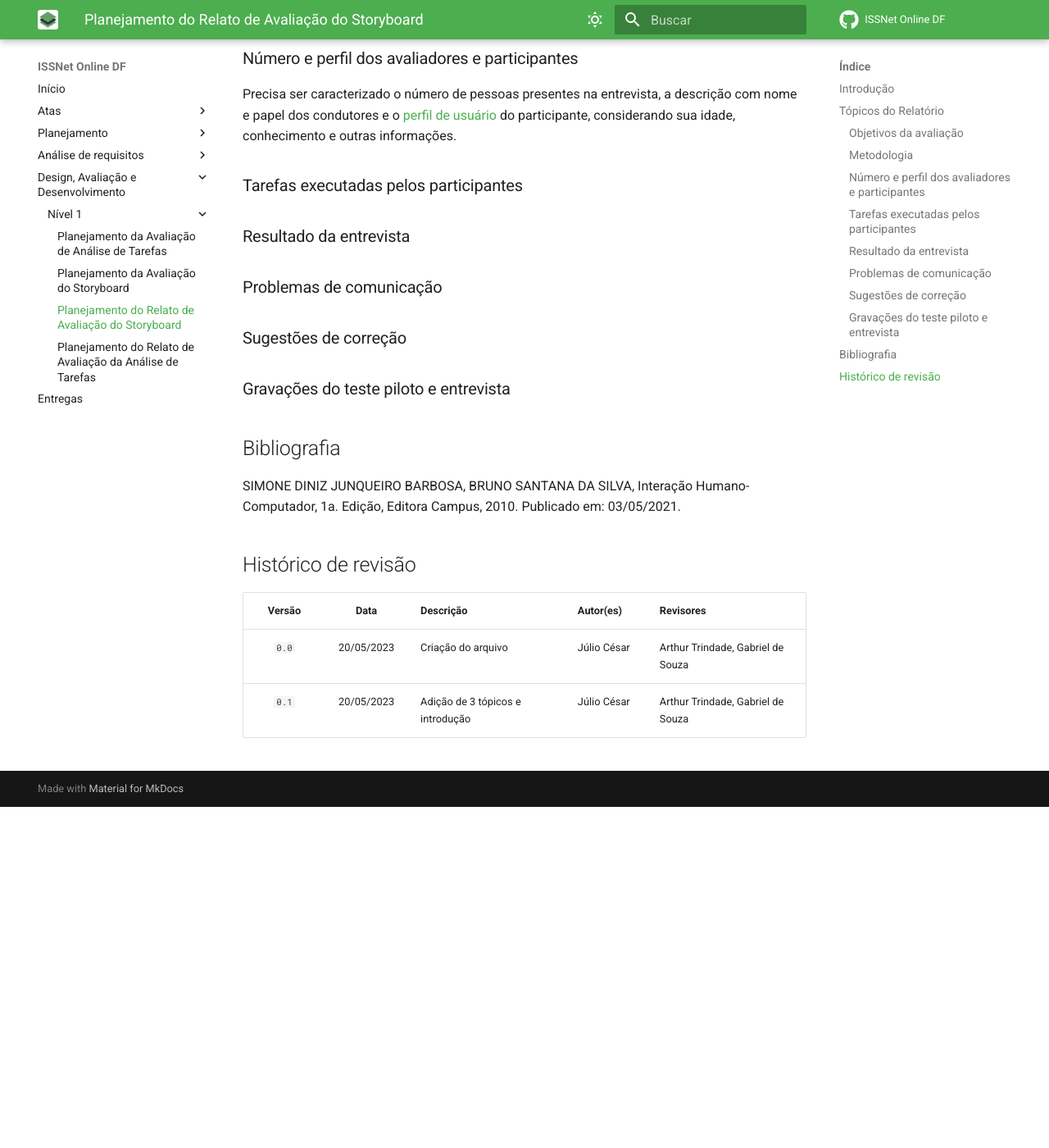
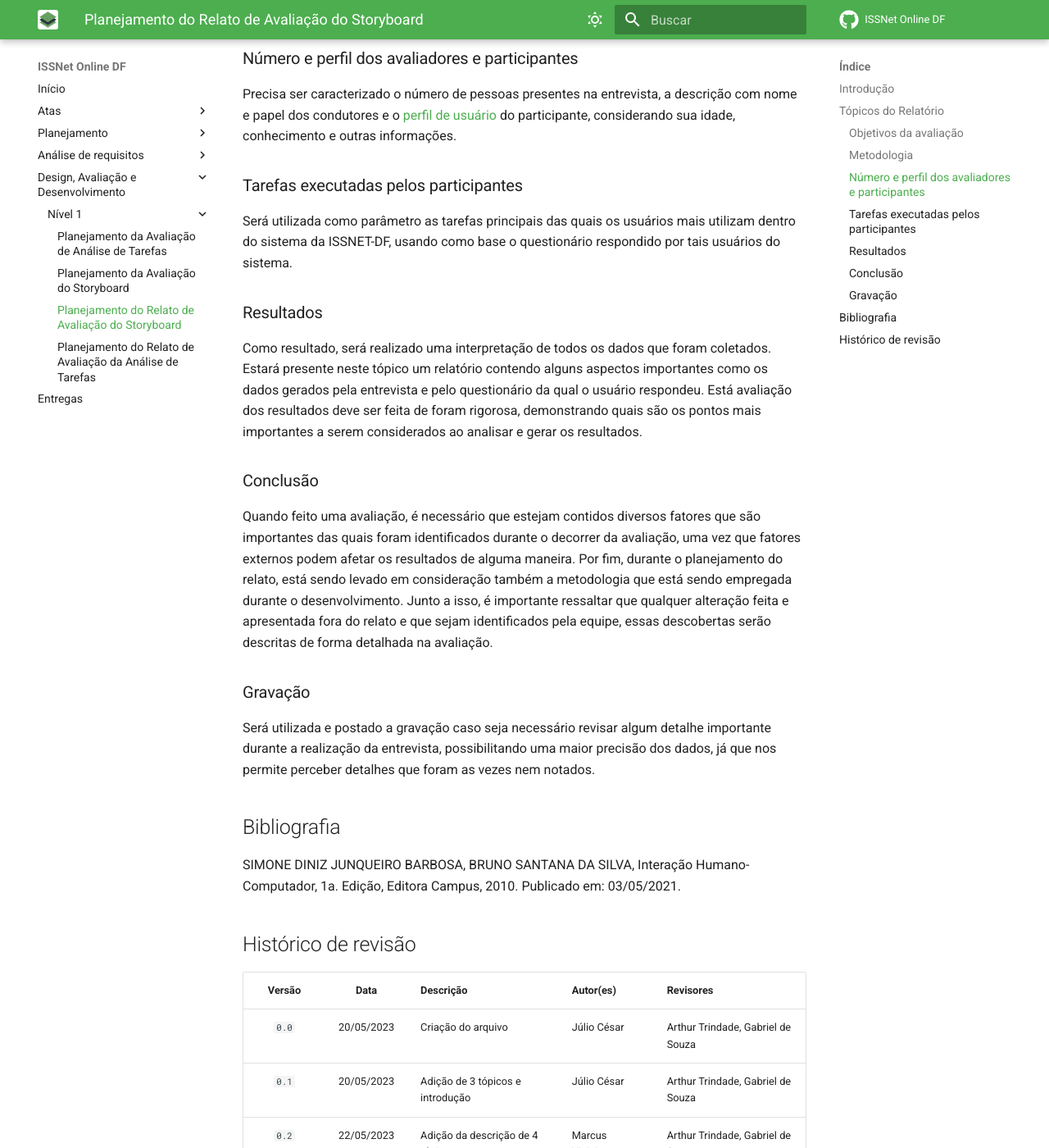
Before and after one commit to Interacao-Humano-Computador/2023.1-ISSNet, an MkDocs documentation site: the page built from gitpages/docs/design_avaliacao_desenvolvimento/nivel1/plan_relato_storyboard.md, in a window 1280 px wide and 1400 px high, scrolled down 668 px. Shown: the whole window at 82% size. Built offline with MkDocs 1.6.1 and Material for MkDocs 9.7.7, drawn with Linux system fonts in a browser that asks for light colours; comment, search, counter and statistics services are not loaded; before the commit the page ends 1652 px from its top, so only the background shows below that.

Commit message:
Atualização da descrição.md

```diff
--- a/gitpages/docs/design_avaliacao_desenvolvimento/nivel1/plan_relato_storyboard.md
+++ b/gitpages/docs/design_avaliacao_desenvolvimento/nivel1/plan_relato_storyboard.md
@@ -9,15 +9,18 @@ Devem estar descritos os principais objetivos da avaliação que foram explicita
 Neste tópico é explicado brevemente o método de avaliação entrevista, por que foi escolhida, seus pontos positivos e negativos, questões utilizadas e as técnicas empregadas para análise dos resultados, considerando dados contraditórios e/ou falhas de comunicação.
 ### Número e perfil dos avaliadores e participantes
 Precisa ser caracterizado o número de pessoas presentes na entrevista, a descrição com nome e papel dos condutores e o [perfil de usuário](../../analise_de_requisitos/perfil_de_usuario.md) do participante, considerando sua idade, conhecimento e outras informações.
+
 ### Tarefas executadas pelos participantes
+Será utilizada como parâmetro as tarefas principais das quais os usuários mais utilizam dentro do sistema da ISSNET-DF, usando como base o questionário respondido por tais usuários do sistema.
 
-### Resultado da entrevista
+### Resultados
+Como resultado, será realizado uma interpretação de todos os dados que foram coletados. Estará presente neste tópico um relatório contendo alguns aspectos importantes como os dados gerados pela entrevista e pelo questionário da qual o usuário respondeu. Está avaliação dos resultados deve ser feita de foram rigorosa, demonstrando quais são os pontos mais importantes a serem considerados ao analisar e gerar os resultados.
 
-### Problemas de comunicação
+### Conclusão
+Quando feito uma avaliação, é necessário que estejam contidos diversos fatores que são importantes das quais foram identificados durante o decorrer da avaliação, uma vez que fatores externos podem afetar os resultados de alguma maneira. Por fim, durante o planejamento do relato, está sendo levado em consideração também a metodologia que está sendo empregada durante o desenvolvimento. Junto a isso, é importante ressaltar que qualquer alteração feita e apresentada fora do relato e que sejam identificados pela equipe, essas descobertas serão descritas de forma detalhada na avaliação.
 
-### Sugestões de correção
-
-### Gravações do teste piloto e entrevista
+### Gravação
+Será utilizada e postado a gravação caso seja necessário revisar algum detalhe importante durante a realização da entrevista, possibilitando uma maior precisão dos dados, já que nos permite perceber detalhes que foram as vezes nem notados.
 
 <!-- ## Referências -->
 <!-- FONTES CITADAS UTILIZADAS PARA EMBASAR O TEXTO. REMOVER CASO NÃO HOUVER  -->
@@ -33,3 +36,4 @@ Edição, Editora Campus, 2010. Publicado em: 03/05/2021.
 | :--------: | :---------: | -------------------- | ---------------------------------- | ---------- |
 | `0.0`      |  20/05/2023 | Criação do arquivo   | Júlio César                        | Arthur Trindade, Gabriel de Souza |
 | `0.1`      |  20/05/2023 | Adição de 3 tópicos e introdução    | Júlio César                        | Arthur Trindade, Gabriel de Souza |
+| `0.2`      |  22/05/2023 | Adição da descrição de 4 tópicos   | Marcus Vinicius                        | Arthur Trindade, Gabriel de Souza |
```
